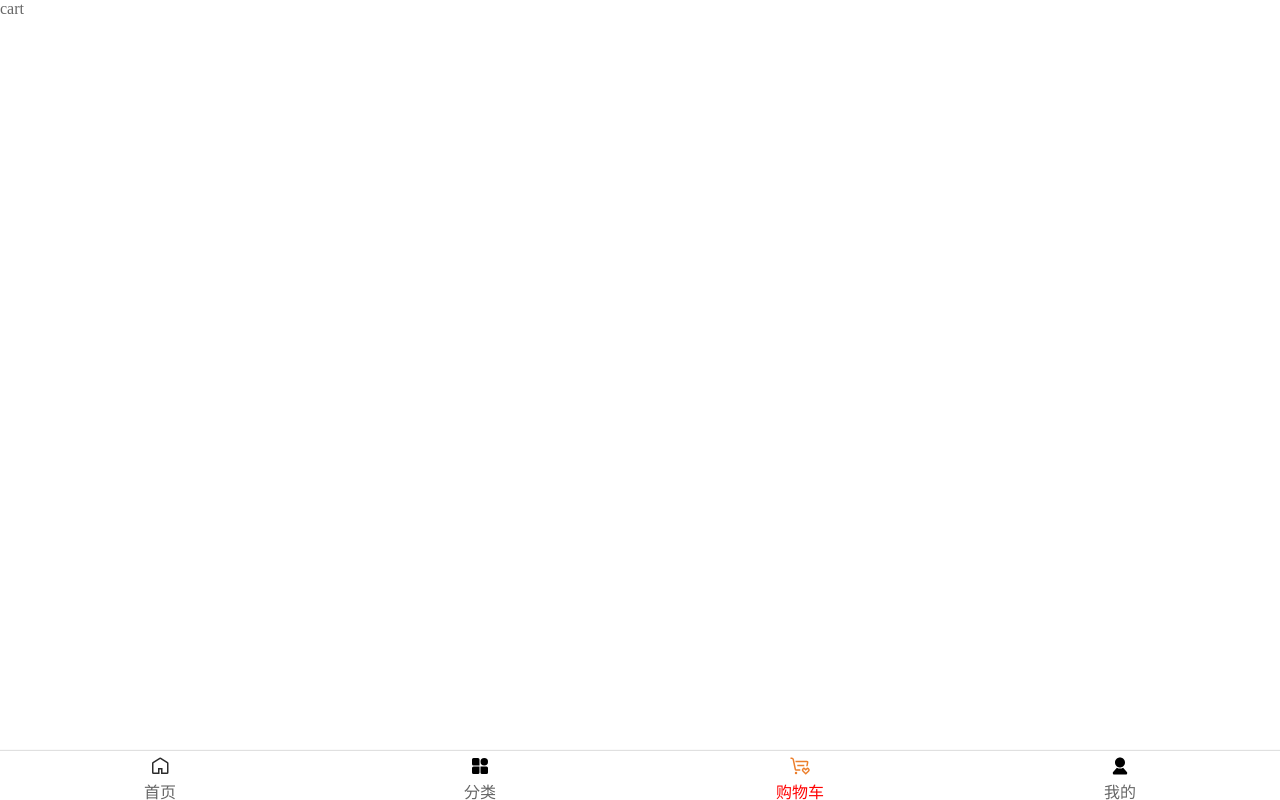
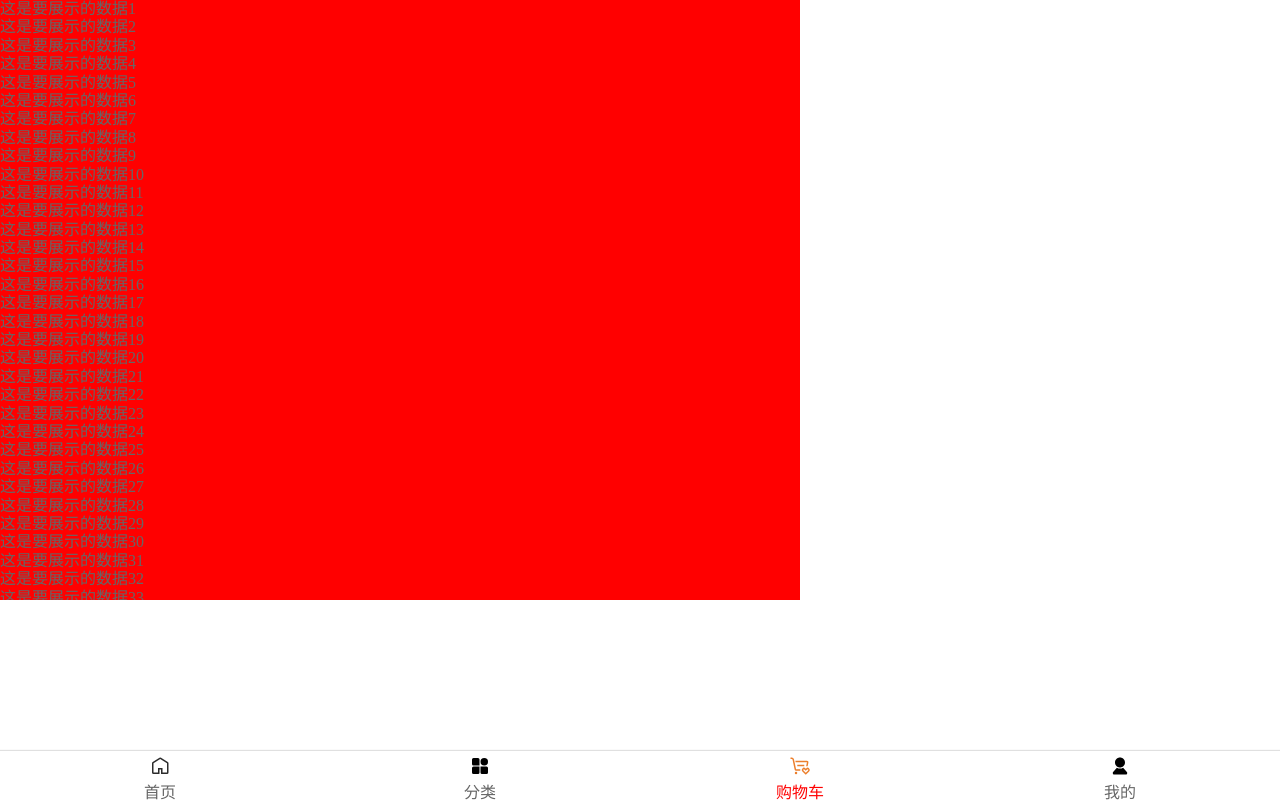
Before and after one commit to JeoyJavaer/mall-vue-example, a Vue app: page /cart in a window 1280 px wide. Built offline with nearby package versions, Linux system fonts and the light colour scheme.

Commit message:
首页滚动，引入第三方better-scroll

```diff
--- a/src/views/cart/Cart.vue
+++ b/src/views/cart/Cart.vue
@@ -1,13 +1,128 @@
 <template>
-  <div>cart</div>
+  <div id="cart">
+    <scroll ref="scrollcart" class="content">
+      <ul>
+        <li>这是要展示的数据1</li>
+        <li>这是要展示的数据2</li>
+        <li>这是要展示的数据3</li>
+        <li>这是要展示的数据4</li>
+        <li>这是要展示的数据5</li>
+        <li>这是要展示的数据6</li>
+        <li>这是要展示的数据7</li>
+        <li>这是要展示的数据8</li>
+        <li>这是要展示的数据9</li>
+        <li>这是要展示的数据10</li>
+        <li>这是要展示的数据11</li>
+        <li>这是要展示的数据12</li>
+        <li>这是要展示的数据13</li>
+        <li>这是要展示的数据14</li>
+        <li>这是要展示的数据15</li>
+        <li>这是要展示的数据16</li>
+        <li>这是要展示的数据17</li>
+        <li>这是要展示的数据18</li>
+        <li>这是要展示的数据19</li>
+        <li>这是要展示的数据20</li>
+        <li>这是要展示的数据21</li>
+        <li>这是要展示的数据22</li>
+        <li>这是要展示的数据23</li>
+        <li>这是要展示的数据24</li>
+        <li>这是要展示的数据25</li>
+        <li>这是要展示的数据26</li>
+        <li>这是要展示的数据27</li>
+        <li>这是要展示的数据28</li>
+        <li>这是要展示的数据29</li>
+        <li>这是要展示的数据30</li>
+        <li>这是要展示的数据31</li>
+        <li>这是要展示的数据32</li>
+        <li>这是要展示的数据33</li>
+        <li>这是要展示的数据34</li>
+        <li>这是要展示的数据35</li>
+        <li>这是要展示的数据36</li>
+        <li>这是要展示的数据37</li>
+        <li>这是要展示的数据38</li>
+        <li>这是要展示的数据39</li>
+        <li>这是要展示的数据40</li>
+        <li>这是要展示的数据41</li>
+        <li>这是要展示的数据42</li>
+        <li>这是要展示的数据43</li>
+        <li>这是要展示的数据44</li>
+        <li>这是要展示的数据45</li>
+        <li>这是要展示的数据46</li>
+        <li>这是要展示的数据47</li>
+        <li>这是要展示的数据48</li>
+        <li>这是要展示的数据49</li>
+        <li>这是要展示的数据50</li>
+        <li>这是要展示的数据51</li>
+        <li>这是要展示的数据52</li>
+        <li>这是要展示的数据53</li>
+        <li>这是要展示的数据54</li>
+        <li>这是要展示的数据55</li>
+        <li>这是要展示的数据56</li>
+        <li>这是要展示的数据57</li>
+        <li>这是要展示的数据58</li>
+        <li>这是要展示的数据59</li>
+        <li>这是要展示的数据60</li>
+        <li>这是要展示的数据61</li>
+        <li>这是要展示的数据62</li>
+        <li>这是要展示的数据63</li>
+        <li>这是要展示的数据64</li>
+        <li>这是要展示的数据65</li>
+        <li>这是要展示的数据66</li>
+        <li>这是要展示的数据67</li>
+        <li>这是要展示的数据68</li>
+        <li>这是要展示的数据69</li>
+        <li>这是要展示的数据70</li>
+        <li>这是要展示的数据71</li>
+        <li>这是要展示的数据72</li>
+        <li>这是要展示的数据73</li>
+        <li>这是要展示的数据74</li>
+        <li>这是要展示的数据75</li>
+        <li>这是要展示的数据76</li>
+        <li>这是要展示的数据77</li>
+        <li>这是要展示的数据78</li>
+        <li>这是要展示的数据79</li>
+        <li>这是要展示的数据80</li>
+        <li>这是要展示的数据81</li>
+        <li>这是要展示的数据82</li>
+        <li>这是要展示的数据83</li>
+        <li>这是要展示的数据84</li>
+        <li>这是要展示的数据85</li>
+        <li>这是要展示的数据86</li>
+        <li>这是要展示的数据87</li>
+        <li>这是要展示的数据88</li>
+        <li>这是要展示的数据89</li>
+        <li>这是要展示的数据90</li>
+        <li>这是要展示的数据91</li>
+        <li>这是要展示的数据92</li>
+        <li>这是要展示的数据93</li>
+        <li>这是要展示的数据94</li>
+        <li>这是要展示的数据95</li>
+        <li>这是要展示的数据96</li>
+        <li>这是要展示的数据97</li>
+        <li>这是要展示的数据98</li>
+        <li>这是要展示的数据99</li>
+        <li>这是要展示的数据100</li>
+      </ul>
+    </scroll>
+  </div>
 </template>
 
 <script>
+import Scroll from "@/components/common/scroll/Scroll";
+
 export default {
-name: "Cart"
+name: "Cart",
+  components:{
+    Scroll,
+  },
+
 }
 </script>
 
 <style scoped>
-
+.content{
+  height: 600px;
+  background: red;
+  overflow: hidden;
+}
 </style>
```
